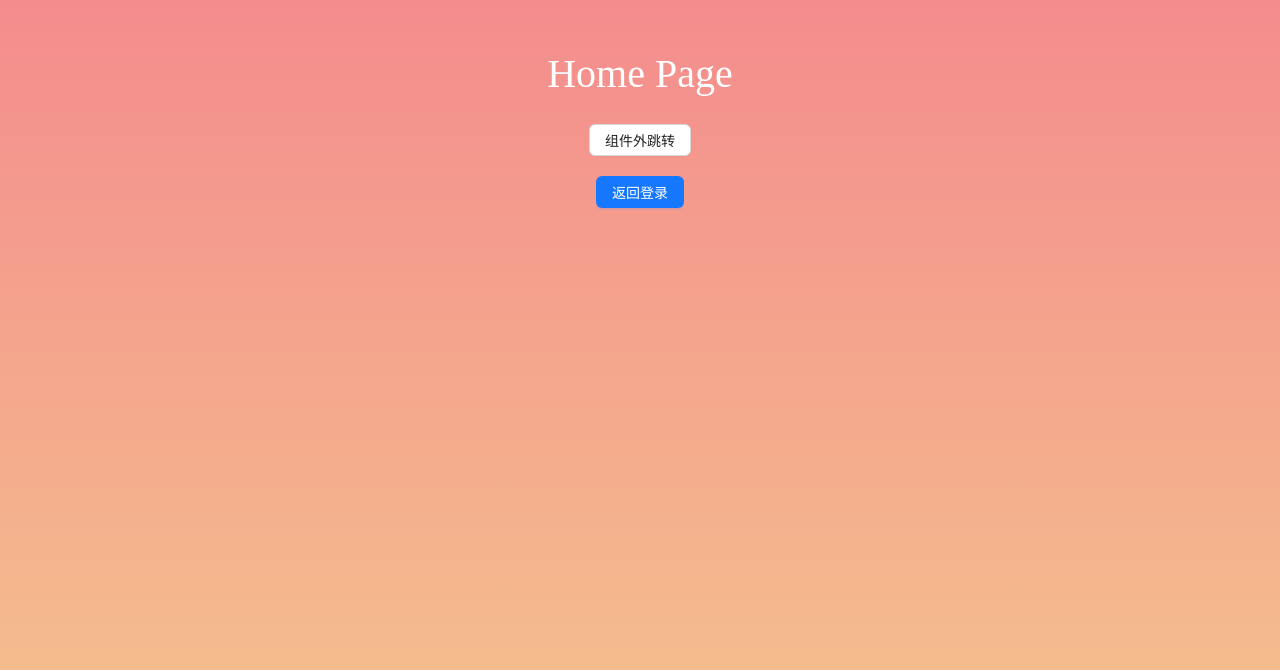
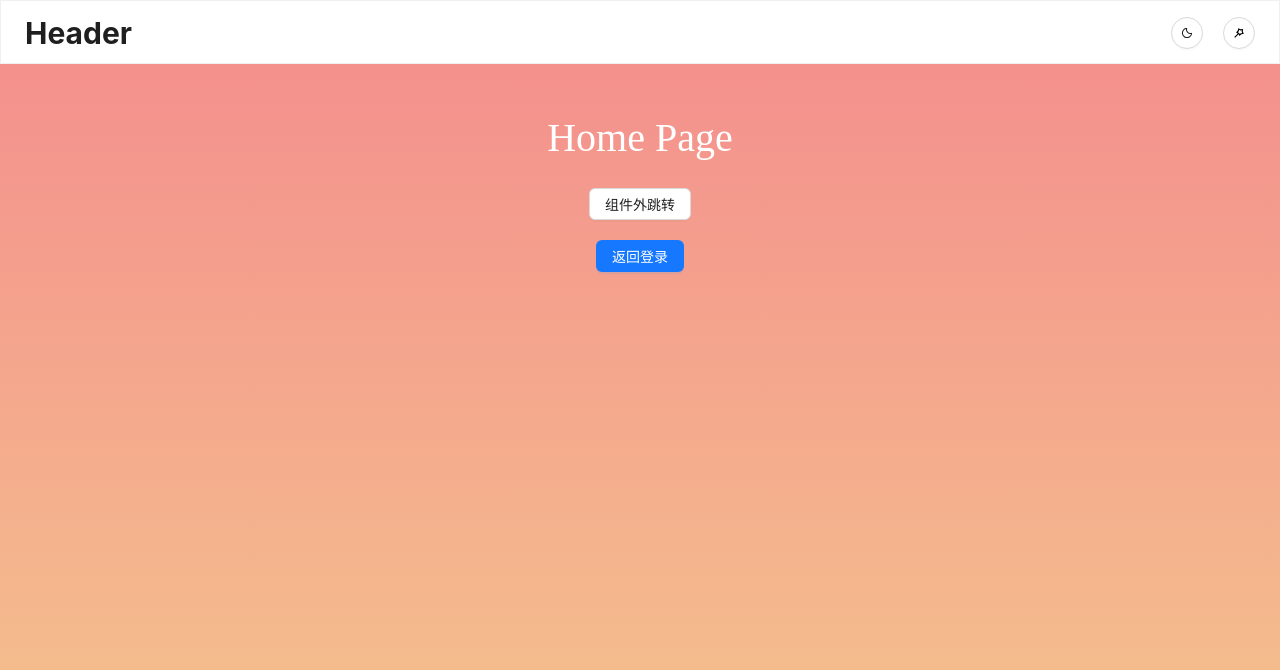
Before and after one commit to julyfun/learn-react-vite-js, a React (Vite) app: page /#/ in a window 1280 px wide. Shown: the top 670 px of the page. Built offline with nearby package versions, Linux system fonts and the light colour scheme.

Commit message:
feat: 6.3 引入 Header 组件

```diff
--- a/src/pages/account/index.jsx
+++ b/src/pages/account/index.jsx
@@ -1,8 +1,10 @@
 import { Button } from 'antd'
 import './account.styl'
+import Header from '@/components/header'
 function Account() {
     return (
         <div className="P-account">
+            <Header />
             <h1>Account Page</h1>
             <div className='ipt-con'>
                 <Button type="primary">返回登录</Button>
--- a/src/pages/home/index.jsx
+++ b/src/pages/home/index.jsx
@@ -1,6 +1,7 @@
 import { useNavigate } from 'react-router-dom'
 import { Button } from 'antd'
 import { goto } from '@/api'
+import Header from '@/components/header'
 import './home.styl'
 
 function Home() {
@@ -8,6 +9,7 @@ function Home() {
     const navigate = useNavigate()
     return (
         <div className="P-home">
+            <Header />
             <h1>Home Page</h1>
             <div className='ipt-con'>
                 <Button onClick={() => { goto('/login') }}>组件外跳转</Button>
```
